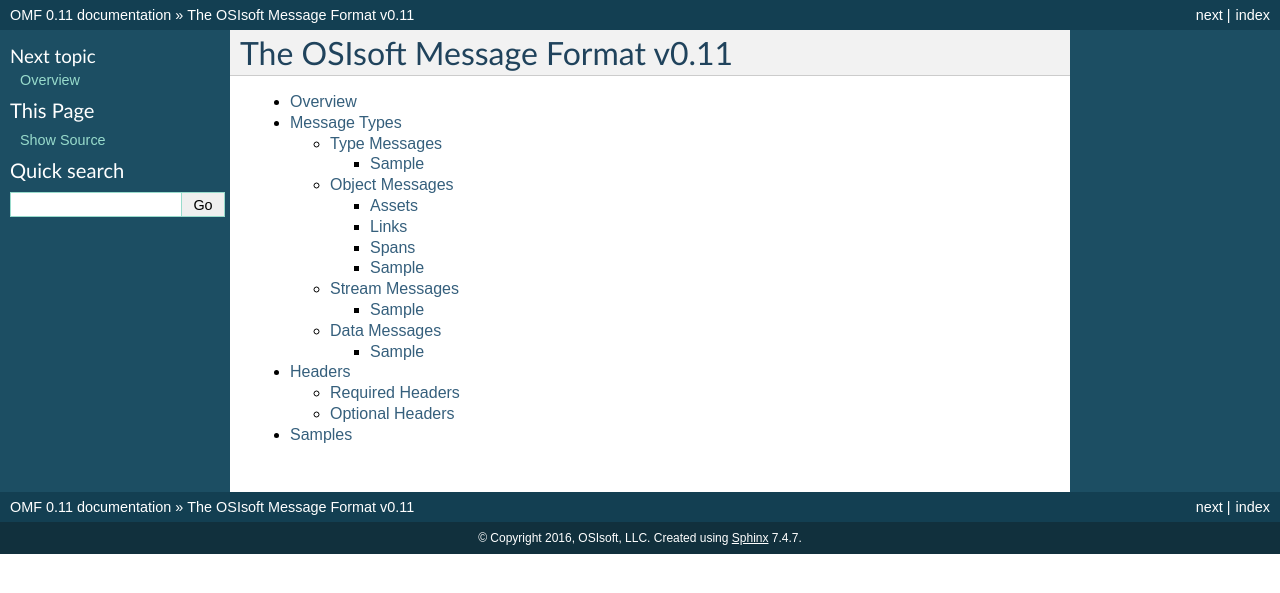
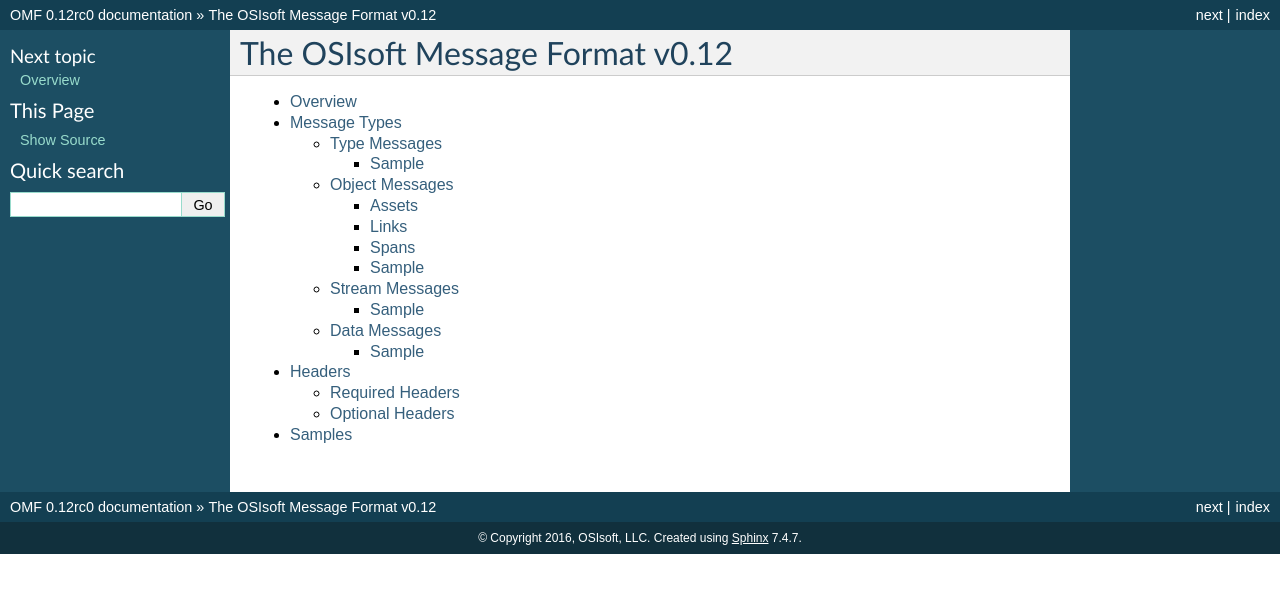
Before and after one commit to AVEVA/OMF-Docs, a Sphinx documentation site: the page built from docs/index.rst, in a window 1280 px wide. Shown: the top 593 px of the page. Built offline with Sphinx 7.4.7, drawn with Linux system fonts in a browser that asks for light colours.

Commit message:
versioning

```diff
--- a/docs/Data_Msg_Sample.rst
+++ b/docs/Data_Msg_Sample.rst
@@ -6,7 +6,7 @@
 ::
 
 	producertoken = b7CNvN36cq
-	version = 0.11.0.0
+	version = 0.12
 	messagetype = data
 	action = create
 	messageformat = json
--- a/docs/Object_Msg_Sample.rst
+++ b/docs/Object_Msg_Sample.rst
@@ -6,7 +6,7 @@
 ::
 
    producertoken = b7CNvN36cq
-   version = 0.11.0.0
+   version = 0.12
    messagetype = object
    action = create
    messageformat = json
--- a/docs/Stream_Msg_Sample.rst
+++ b/docs/Stream_Msg_Sample.rst
@@ -6,7 +6,7 @@
 ::
 
 	producertoken = b7CNvN36cq
-	version = 0.11.0.0
+	version = 0.12
 	messagetype = stream
 	action = create
 	messageformat = json
--- a/docs/Type_Msg_Sample.rst
+++ b/docs/Type_Msg_Sample.rst
@@ -6,7 +6,7 @@
 ::
 
 	producertoken = b7CNvN36cq
-	version = 0.11.0.0
+	version = 0.12
 	messagetype = type
 	action = create
 
--- a/docs/conf.py
+++ b/docs/conf.py
@@ -51,9 +51,9 @@
 # built documents.
 #
 # The short X.Y version.
-version = '0.11'
+version = '0.12'
 # The full version, including alpha/beta/rc tags.
-release = '0.11'
+release = '0.12rc0'
 
 # The language for content autogenerated by Sphinx. Refer to documentation
 # for a list of supported languages.
--- a/docs/index.rst
+++ b/docs/index.rst
@@ -3,7 +3,7 @@
    You can adapt this file completely to your liking, but it should at least
    contain the root `toctree` directive.
 
-The OSIsoft Message Format v0.11
+The OSIsoft Message Format v0.12
 ================================
 
 .. toctree::
```
